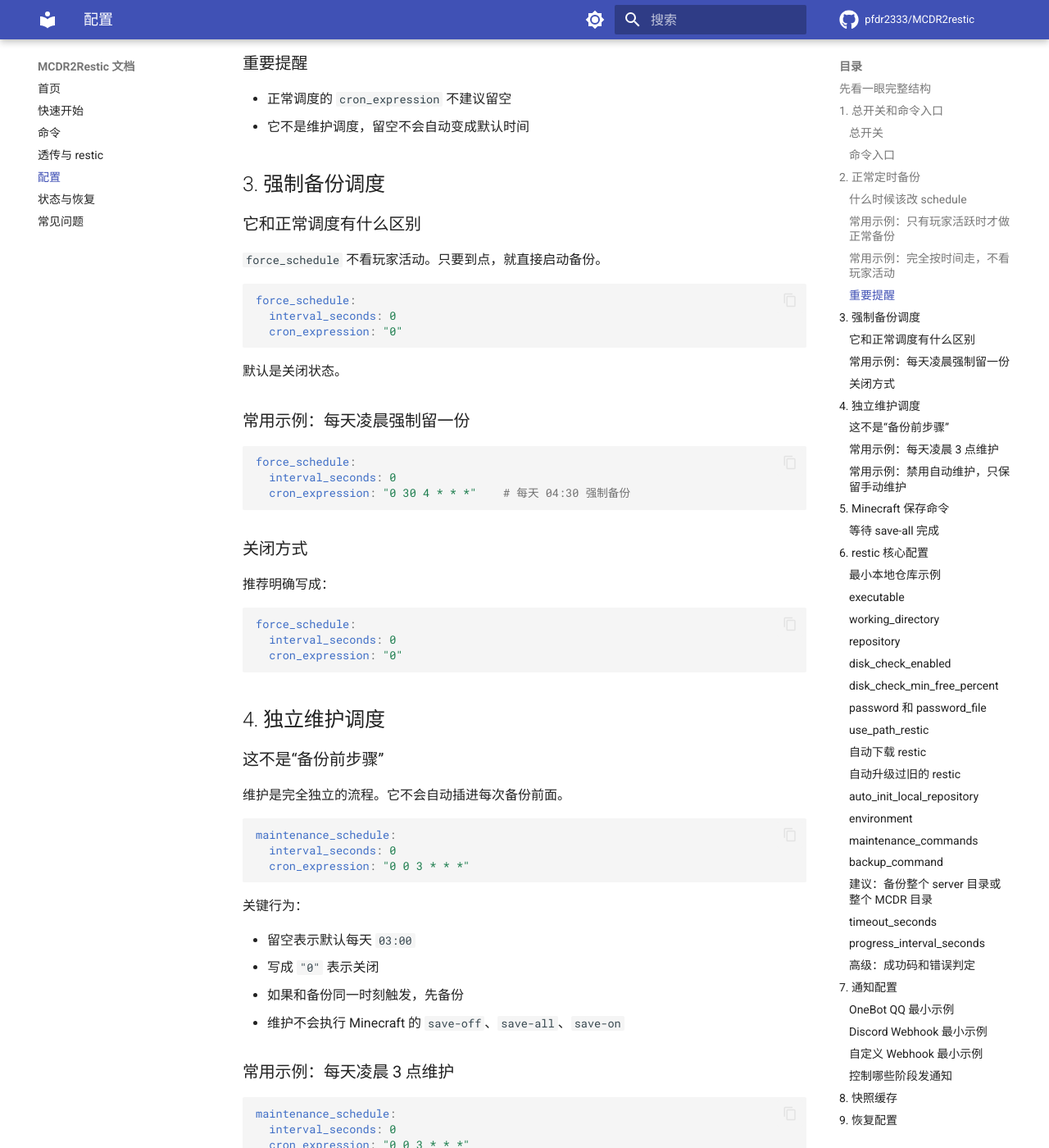
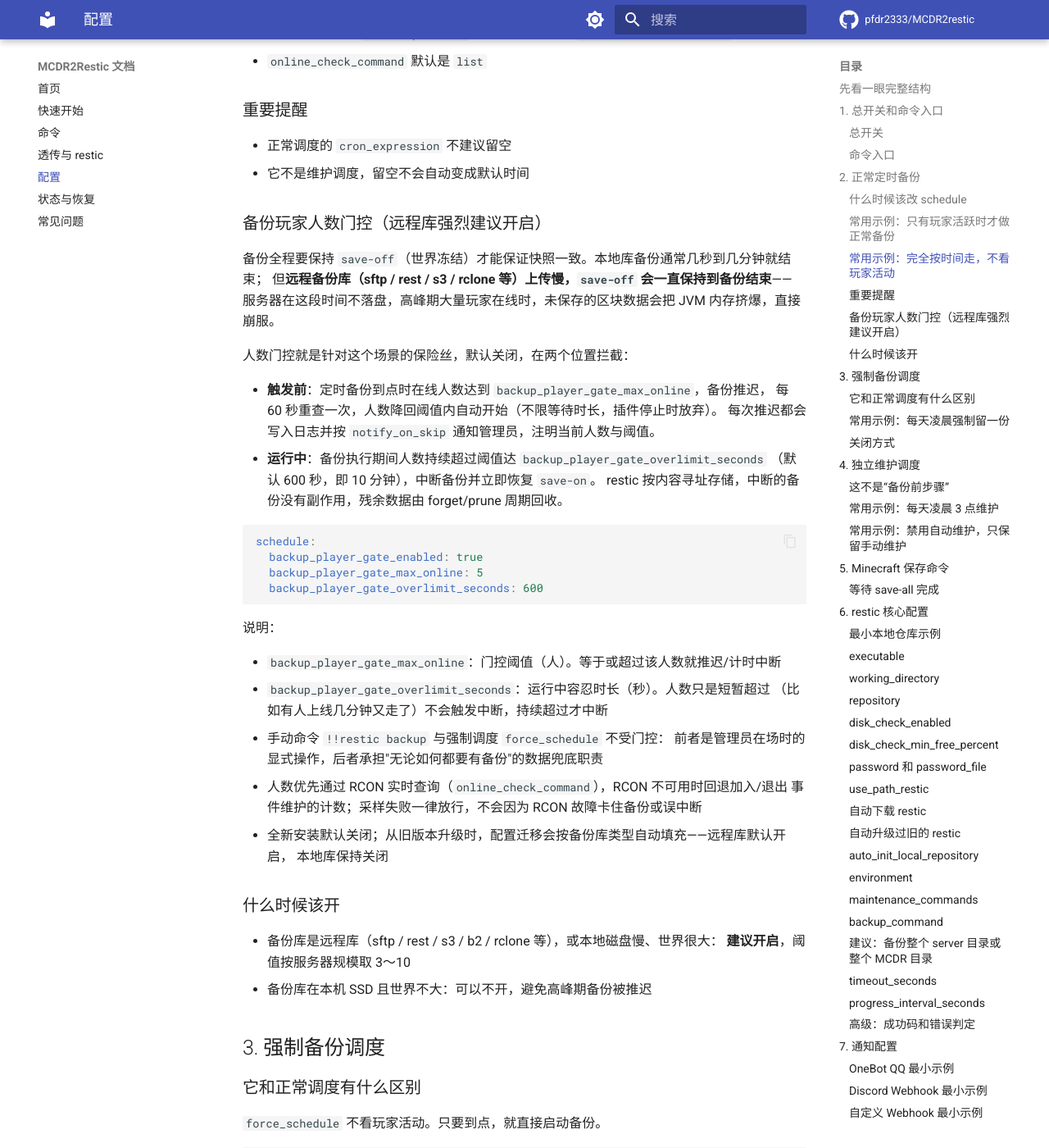
Before and after one commit to pfdr2333/MCDR2restic, an MkDocs documentation site: the page built from docs/configuration.md, in a window 1280 px wide and 1400 px high, scrolled down 2662 px. Shown: the whole window at 82% size. Built offline with MkDocs 1.6.1 and Material for MkDocs 9.7.7, drawn with Linux system fonts in a browser that asks for light colours; comment, search, counter and statistics services are not loaded; some of the changed text lies outside the part shown.

Commit message:
docs: 说明备份玩家人数门控的开启场景与利害关系
configuration.md 新增门控小节(触发前推迟/运行中中断行为、参数含义、
适用场景),restic.repository 段加远程库开启建议;FAQ 补充推迟原因
与 RCON 依赖;中英 README 功能清单同步。

````diff
--- a/docs/configuration.md
+++ b/docs/configuration.md
@@ -79,6 +79,9 @@
   cron_expression: "0 0 0,3,6,9,12,15,18,21 * * *"
   require_player_activity_in_wait_period: true
   online_check_command: "list"
+  backup_player_gate_enabled: false
+  backup_player_gate_max_online: 5
+  backup_player_gate_overlimit_seconds: 600
 ```
 
 规则是：
@@ -123,6 +126,46 @@
 
 - 正常调度的 `cron_expression` 不建议留空
 - 它不是维护调度，留空不会自动变成默认时间
+
+### 备份玩家人数门控（远程库强烈建议开启）
+
+备份全程要保持 `save-off`（世界冻结）才能保证快照一致。本地库备份通常几秒到几分钟就结束；
+但**远程备份库（sftp / rest / s3 / rclone 等）上传慢，`save-off` 会一直保持到备份结束**——
+服务器在这段时间不落盘，高峰期大量玩家在线时，未保存的区块数据会把 JVM 内存挤爆，直接崩服。
+
+人数门控就是针对这个场景的保险丝，默认关闭，在两个位置拦截：
+
+- **触发前**：定时备份到点时在线人数达到 `backup_player_gate_max_online`，备份推迟，
+  每 60 秒重查一次，人数降回阈值内自动开始（不限等待时长，插件停止时放弃）。
+  每次推迟都会写入日志并按 `notify_on_skip` 通知管理员，注明当前人数与阈值。
+- **运行中**：备份执行期间人数持续超过阈值达 `backup_player_gate_overlimit_seconds`
+  （默认 600 秒，即 10 分钟），中断备份并立即恢复 `save-on`。
+  restic 按内容寻址存储，中断的备份没有副作用，残余数据由 forget/prune 周期回收。
+
+```yaml
+schedule:
+  backup_player_gate_enabled: true
+  backup_player_gate_max_online: 5
+  backup_player_gate_overlimit_seconds: 600
+```
+
+说明：
+
+- `backup_player_gate_max_online`：门控阈值（人）。等于或超过该人数就推迟/计时中断
+- `backup_player_gate_overlimit_seconds`：运行中容忍时长（秒）。人数只是短暂超过
+  （比如有人上线几分钟又走了）不会触发中断，持续超过才中断
+- 手动命令 `!!restic backup` 与强制调度 `force_schedule` 不受门控：
+  前者是管理员在场时的显式操作，后者承担"无论如何都要有备份"的数据兜底职责
+- 人数优先通过 RCON 实时查询（`online_check_command`），RCON 不可用时回退加入/退出
+  事件维护的计数；采样失败一律放行，不会因为 RCON 故障卡住备份或误中断
+- 全新安装默认关闭；从旧版本升级时，配置迁移会按备份库类型自动填充——远程库默认开启，
+  本地库保持关闭
+
+### 什么时候该开
+
+- 备份库是远程库（sftp / rest / s3 / b2 / rclone 等），或本地磁盘慢、世界很大：
+  **建议开启**，阈值按服务器规模取 3～10
+- 备份库在本机 SSD 且世界不大：可以不开，避免高峰期备份被推迟
 
 ## 3. 强制备份调度
 
@@ -286,6 +329,10 @@
 ```yaml
 repository: "s3:s3.example.com/my-minecraft-backup"
 ```
+
+::: warning
+仓库在远端（sftp / rest / s3 / b2 / rclone 等）时，备份上传慢，`save-off` 会一直保持到备份结束，高峰期容易把服务器内存挤爆。**强烈建议开启备份玩家人数门控**（`schedule.backup_player_gate_enabled`，详见正常定时备份一节）；从旧版本升级的配置会按仓库类型自动默认开启。
+:::
 
 ### `disk_check_enabled`
 
````
Also changed, not shown: README.md (+1 -0 lines), README_EN.md (+1 -0 lines), docs/faq.md (+4 -2 lines).
